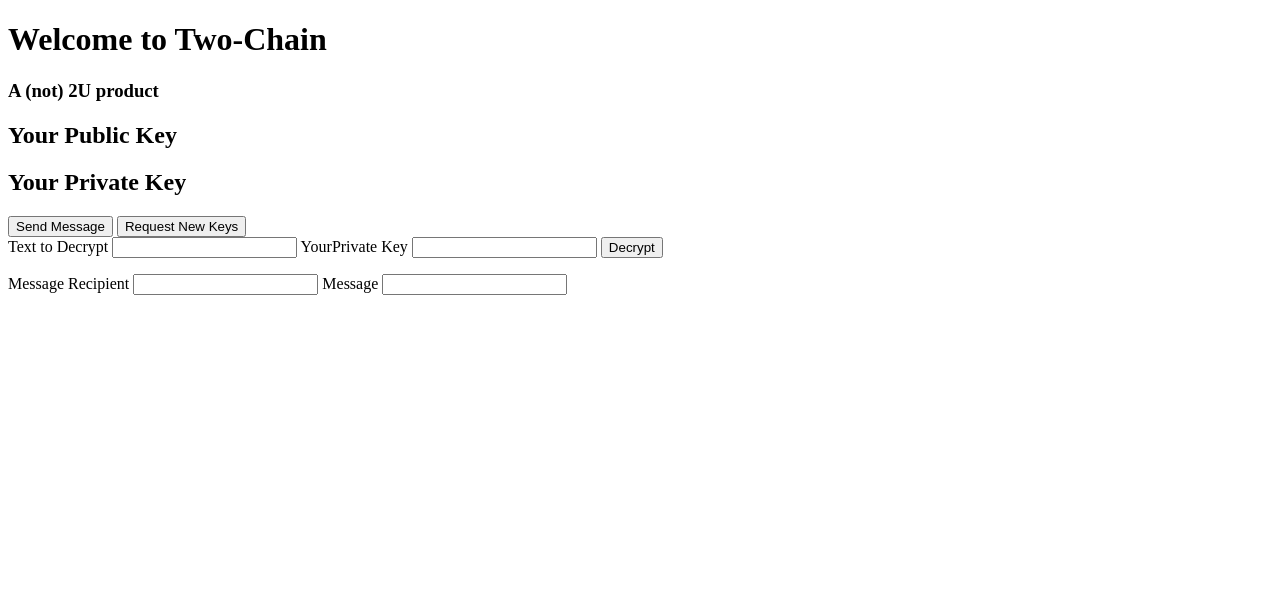
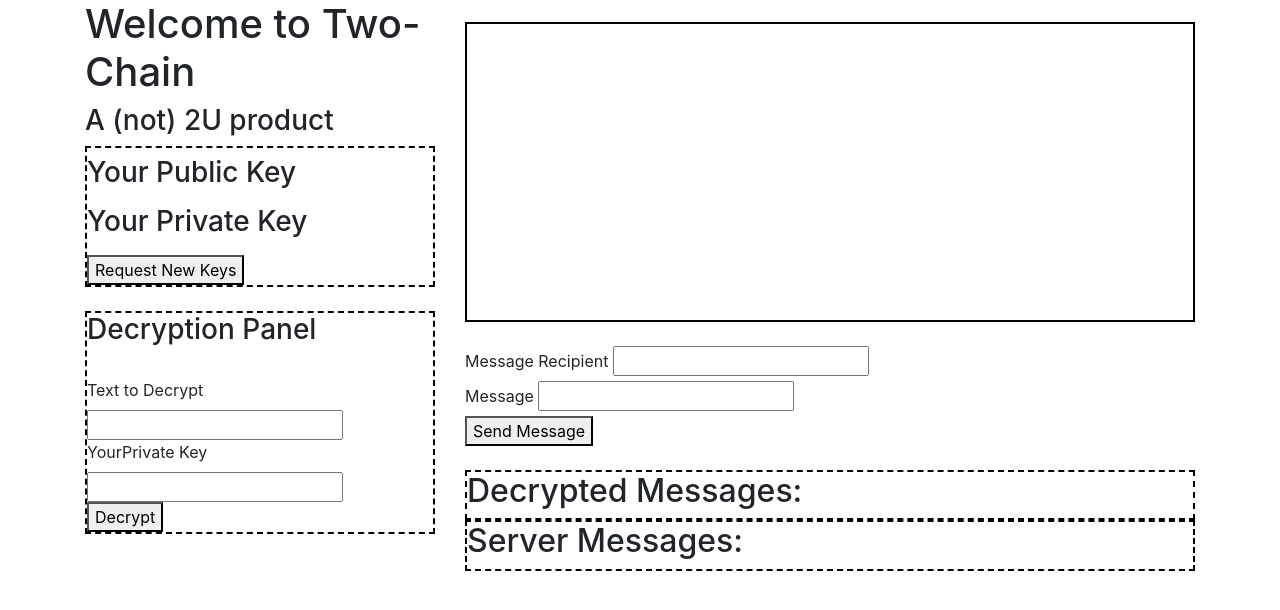
Before and after one commit to kirkdotcam/lp-fakeliveblockchain, a Flask app: page / in a window 1280 px wide. Shown: the top 610 px of the page. Run offline with Flask 2, Linux system fonts and the light colour scheme; some libraries are stand-ins or nearby versions.

Commit message:
ux enhancements

```diff
--- a/app.py
+++ b/app.py
@@ -48,7 +48,8 @@ def socket_connection():
 
 @socketio.on("disconnect")
 def socket_disconnection(data):
-    print("")
+    print(data)
+    print("a user disconnected")
 
 @socketio.on("newkeys")
 def socket_newkeys():
--- a/static/main.js
+++ b/static/main.js
@@ -13,7 +13,7 @@ socket.on("connect", () => {
 
 });
 
-socket.on("disconnect",userInfo)
+socket.on("disconnect", userInfo)
 
 socket.on("newkeys", (data, cb) => {
     // console.log(data);
@@ -22,21 +22,24 @@ socket.on("newkeys", (data, cb) => {
 
 });
 
-socket.on("decryptedSuccess", (data)=>{
-    console.log(data.message);
+socket.on("decryptedSuccess", (data) => {
+    renderDecryptedMessage(data.message);
 })
 
-socket.on("decryptedFailure",()=>{
+socket.on("decryptedFailure", () => {
     alert("decryption Failed");
 })
 
-socket.on("newmessage",(data)=>{
-    console.log("new message:", data)
+socket.on("newmessage", (data) => {
+    // console.log("new message:", data);
+    renderMessages(data);
 });
 
-socket.on("messageError", ()=>{
-    alert("error on message send")
+socket.on("messageError", () => {
+    renderServerMessage("error on message send")
 })
+
+document.addEventListener("keypress", (e) => (e.keyCode === 13) ? sendmessage() : null)
 
 function sendmessage(msg, to) {
     // sends message to the chain
@@ -52,7 +55,7 @@ function sendmessage(msg, to) {
         from: userInfo.public
     }
 
-    socket.emit("message",payload);
+    socket.emit("message", payload);
 };
 
 function updateKeys() {
@@ -66,16 +69,44 @@ function newKeys() {
     socket.emit("newkeys")
 }
 
-function renderMessages() {
+function renderMessages({ message, to }) {
+    let classStyle = to === userInfo.public ? "userMessage" : "otherMessage";
 
+    let recLi = document.createElement("li");
+    recLi.className = classStyle;
+    recLi.innerHTML = `Recipient:${to}`;
+
+    let msgLi = document.createElement("li");
+    msgLi.className = classStyle;
+    msgLi.innerHTML = `Message:${message}`;
+
+    let node = document.getElementById("chat");
+    node.append(recLi);
+    node.append(msgLi)
+
+    msgLi.scrollIntoView({block:"end"});
+}
+
+function renderServerMessage(message) {
+    let node = document.getElementById("serverMessage-panel");
+    let p = document.createElement("p");
+    p.innerHTML = `${message}`;
+    node.prepend(p);
+}
+
+function renderDecryptedMessage(message) {
+    let node = document.getElementById("decryptedMessage-panel");
+    let p = document.createElement("p");
+    p.innerHTML = `${message}`;
+    node.append(p);
 }
 
 function decrypt() {
     let msg = document.getElementById("toDecrypt").value;
 
-    socket.emit("decrypt",{
+    socket.emit("decrypt", {
         msg,
-        private:userInfo.private
+        private: userInfo.private
     });
 
 }
--- /dev/null
+++ b/static/style.css
@@ -0,0 +1,28 @@
+.chat-window {
+    border:2px solid black;
+    height:300px;
+    width: 100%;
+    overflow-y: scroll;
+    overflow-wrap: break-word;
+
+}
+
+#userInfo-panel {
+    word-wrap:break-word;
+}
+
+#chat-panel {
+    padding-top:3%;
+}
+
+#userInfo-panel, #decrypt-panel, #serverMessage-panel, #decryptedMessage-panel {
+    border: 2px dashed black;
+}
+
+.userMessage {
+    background-color: dodgerblue;
+}
+
+.otherMessage {
+    background-color: slategray;
+}
--- a/templates/index.html
+++ b/templates/index.html
@@ -6,44 +6,85 @@
     <meta name="viewport" content="width=device-width, initial-scale=1.0">
     <script src="//cdnjs.cloudflare.com/ajax/libs/socket.io/2.2.0/socket.io.js"
         integrity="sha256-yr4fRk/GU1ehYJPAs8P4JlTgu0Hdsp4ZKrx8bDEDC3I=" crossorigin="anonymous"></script>
+    <!-- CSS only -->
+    <link rel="stylesheet" href="https://stackpath.bootstrapcdn.com/bootstrap/4.5.0/css/bootstrap.min.css"
+        integrity="sha384-9aIt2nRpC12Uk9gS9baDl411NQApFmC26EwAOH8WgZl5MYYxFfc+NcPb1dKGj7Sk" crossorigin="anonymous">
+
+    <!-- JS, Popper.js, and jQuery -->
+    <script src="https://code.jquery.com/jquery-3.5.1.slim.min.js"
+        integrity="sha384-DfXdz2htPH0lsSSs5nCTpuj/zy4C+OGpamoFVy38MVBnE+IbbVYUew+OrCXaRkfj"
+        crossorigin="anonymous"></script>
+    <script src="https://cdn.jsdelivr.net/npm/popper.js@1.16.0/dist/umd/popper.min.js"
+        integrity="sha384-Q6E9RHvbIyZFJoft+2mJbHaEWldlvI9IOYy5n3zV9zzTtmI3UksdQRVvoxMfooAo"
+        crossorigin="anonymous"></script>
+    <script src="https://stackpath.bootstrapcdn.com/bootstrap/4.5.0/js/bootstrap.min.js"
+        integrity="sha384-OgVRvuATP1z7JjHLkuOU7Xw704+h835Lr+6QL9UvYjZE3Ipu6Tp75j7Bh/kR0JKI"
+        crossorigin="anonymous"></script>
+    <link rel="stylesheet" href="{{url_for('static',filename='style.css')}}">
     <title>Two-Chain</title>
 </head>
 
 <body>
-    <div>
+
+    <div class="container">
+
+        <div class="row">
+            <div class="col-sm-4">
+                <div class="">
                     <h1>Welcome to Two-Chain</h1>
+
                     <h3>A (not) 2U product</h3>
                 </div>
-
-    <div>
-        <section id="userInfo">
+                <section id="userInfo-panel">
                     <h1 id="titleheader"></h1>
-            <h2>Your Public Key</h2>
+                    <h3>Your Public Key</h3>
                     <p id="userpublic"></p>
-            <h2>Your Private Key</h2>
+                    <h3>Your Private Key</h3>
                     <p id="userprivate"></p>
-            <button onclick="sendmessage()">Send Message</button>
                     <button onclick="newKeys()">Request New Keys</button>
                 </section>
-        <section id="decrypt">
+                <br>
+                <section id="decrypt-panel">
+                    <h3>Decryption Panel</h3>
+                    <br>
                     <label for="toDecrypt">Text to Decrypt</label>
                     <input type="text" id="toDecrypt">
+                    <br>
                     <label for="yourPrivate">YourPrivate Key</label>
                     <input type="text" id="yourPrivate">
+                    <br>
                     <button id="decrypt" onClick="decrypt()">Decrypt</button>
                 </section>
-        <section id="chat">
-            <div>
+            </div>
+
+            <div class="col-md-8">
+                <section id="chat-panel">
+
+                    <div class="chat-window">
                         <ul id="chat"></ul>
                     </div>
-            <form>
+
+                    <br>
                     <label for="messageTo">Message Recipient</label>
                     <input type="text" id="messageTo">
+                    <br>
                     <label for="messageText">Message</label>
                     <input type="text" id="messageText">
+                    <br>
+                    <button onclick="sendmessage()">Send Message</button>
 
-            </form>
                 </section>
+                <br>
+                <section id="decryptedMessage-panel">
+                    <h2>Decrypted Messages:</h2>
+
+                </section>
+                <section id="serverMessage-panel">
+                    <h2>Server Messages:</h2>
+
+                </section>
+            </div>
+        </div>
     </div>
     <script src="{{url_for('static', filename='main.js')}}"></script>
 </body>
```
Lines whose indentation alone changed are shown as unchanged.
